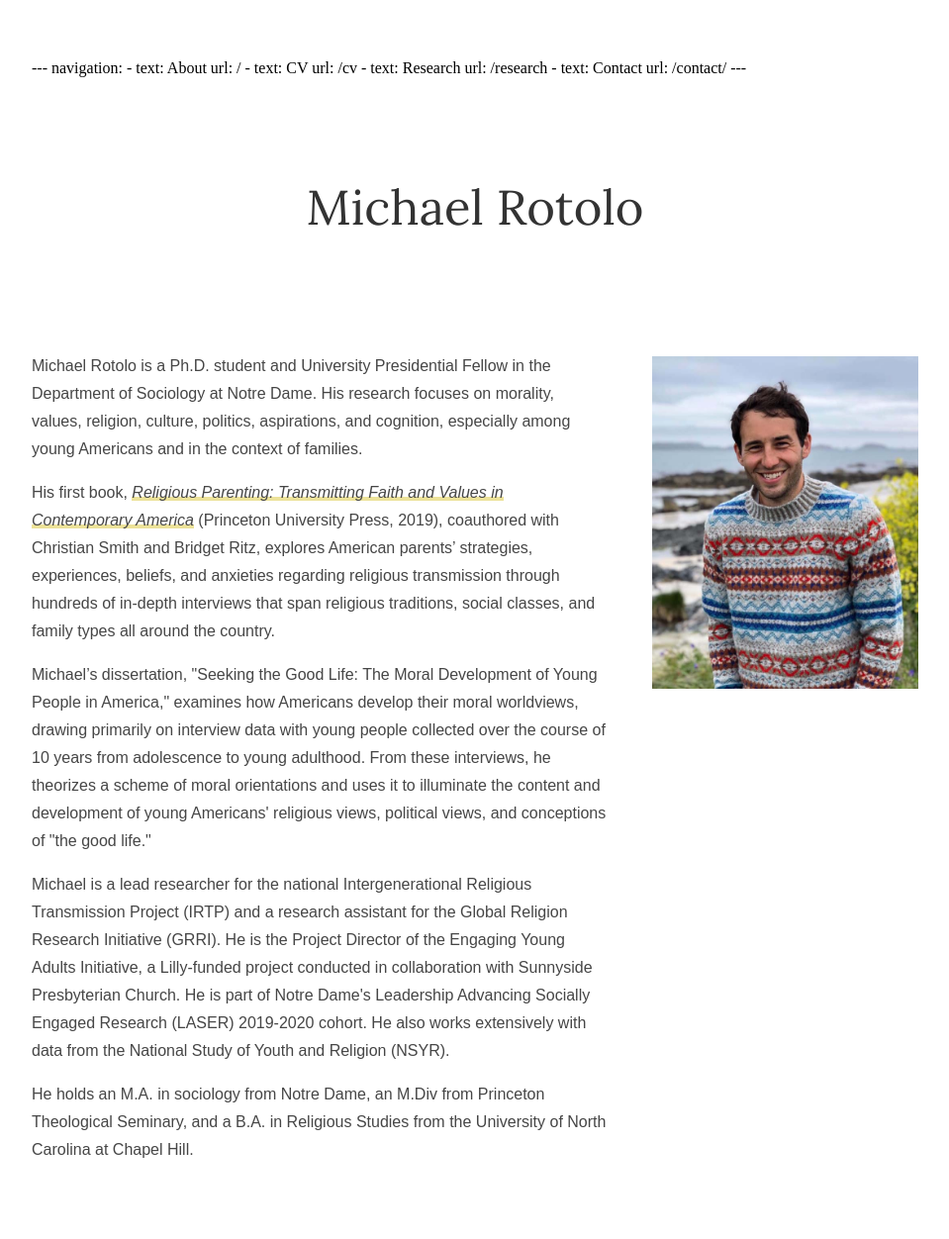
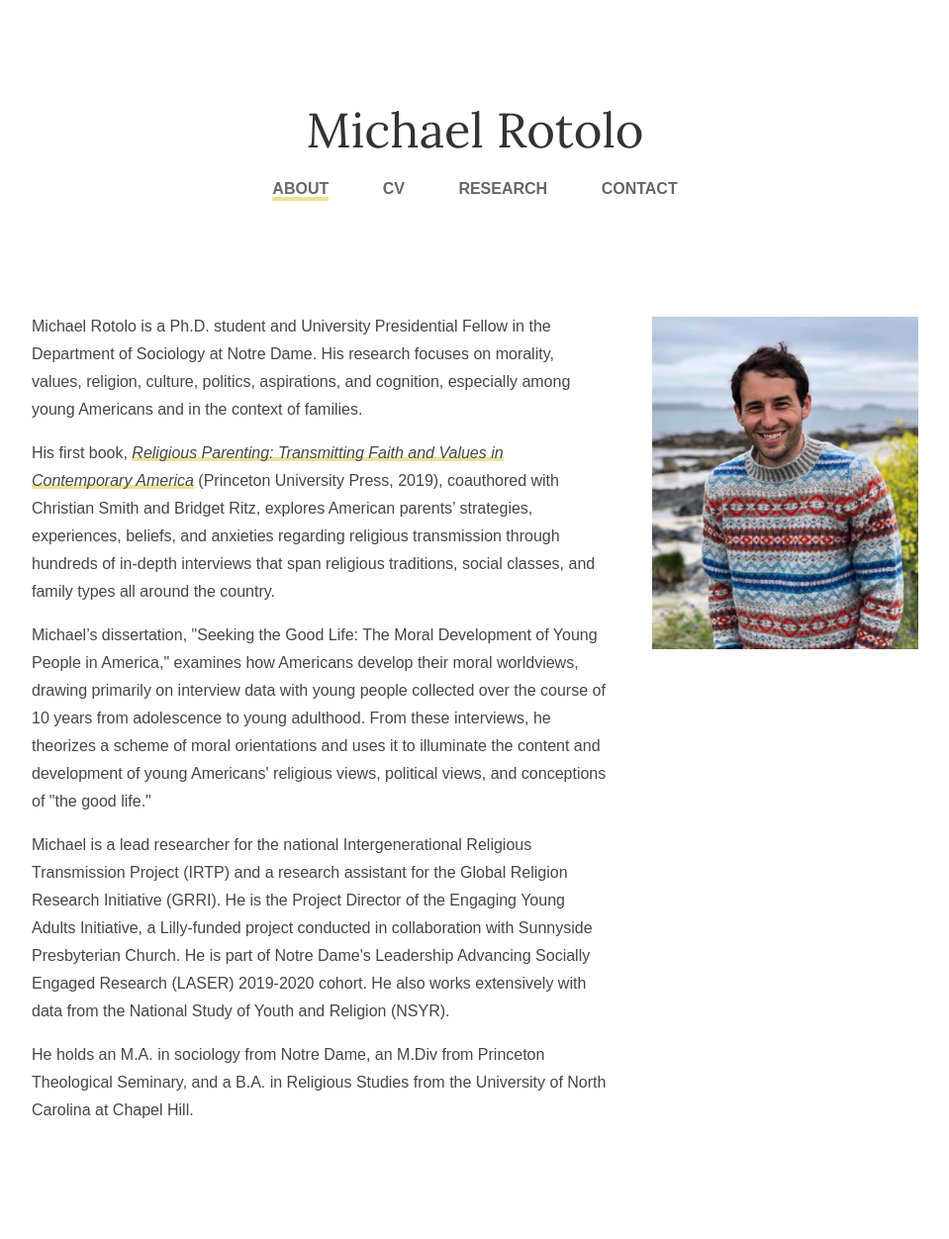
Before and after one commit to michaelrotolo/github.io, a Jekyll site: the page built from index.html, in a window 1280 px wide. Shown: the whole page at 99% size, without its empty margins (160-1119 px from the left). Built offline with Jekyll 4.4.1, drawn with Linux system fonts in a browser that asks for light colours; some web fonts are replaced; after the commit the page ends 1212 px from its top, so only the background shows below that.

Commit message:
Update default.html

```diff
--- a/_layouts/default.html
+++ b/_layouts/default.html
@@ -10,27 +10,15 @@
 			<script type="text/javascript" src="/js/site.js"></script>
 		</head>
 		<body>
-			---
-			navigation:
-			 - text: About
-			   url: /
-			 - text: CV
-			   url: /cv
-			 - text: Research
-			   url: /research
-			 - text: Contact
-			   url: /contact/
-			---
+			{% assign current = page.url | downcase | split: '/' %}
 
 			<nav>
 				<h1><a href="/">Michael Rotolo</a></h1>
 	    		<ul id="navbar">
-				{% assign url = page.url|remove:'index.html' %}
-				{% for link in page.navigation %}
-	        		<li {% if url == link.url %}class="current"{% endif %}>
-					<a href="{{link.url}}" title="{{link.title}}"><{{link.text}}</a>
-				</li>
-				{% endfor %}
+	        		<li><a href="/" class="current">About</a></li>
+		        	<li><a href="/cv" {% if current[1] == 'cv' %}class='current'{% endif %}>CV</a></li>
+	        		<li><a href="/research" {% if current[1] == 'research' %}class='current'{% endif %}>Research</a></li>
+				<li><a href="/contact/" {% if current[1] == 'contact' %}class='current'{% endif %}>Contact</a></li>
 	    		</ul>
 			</nav>
 			<div class="container">
```
